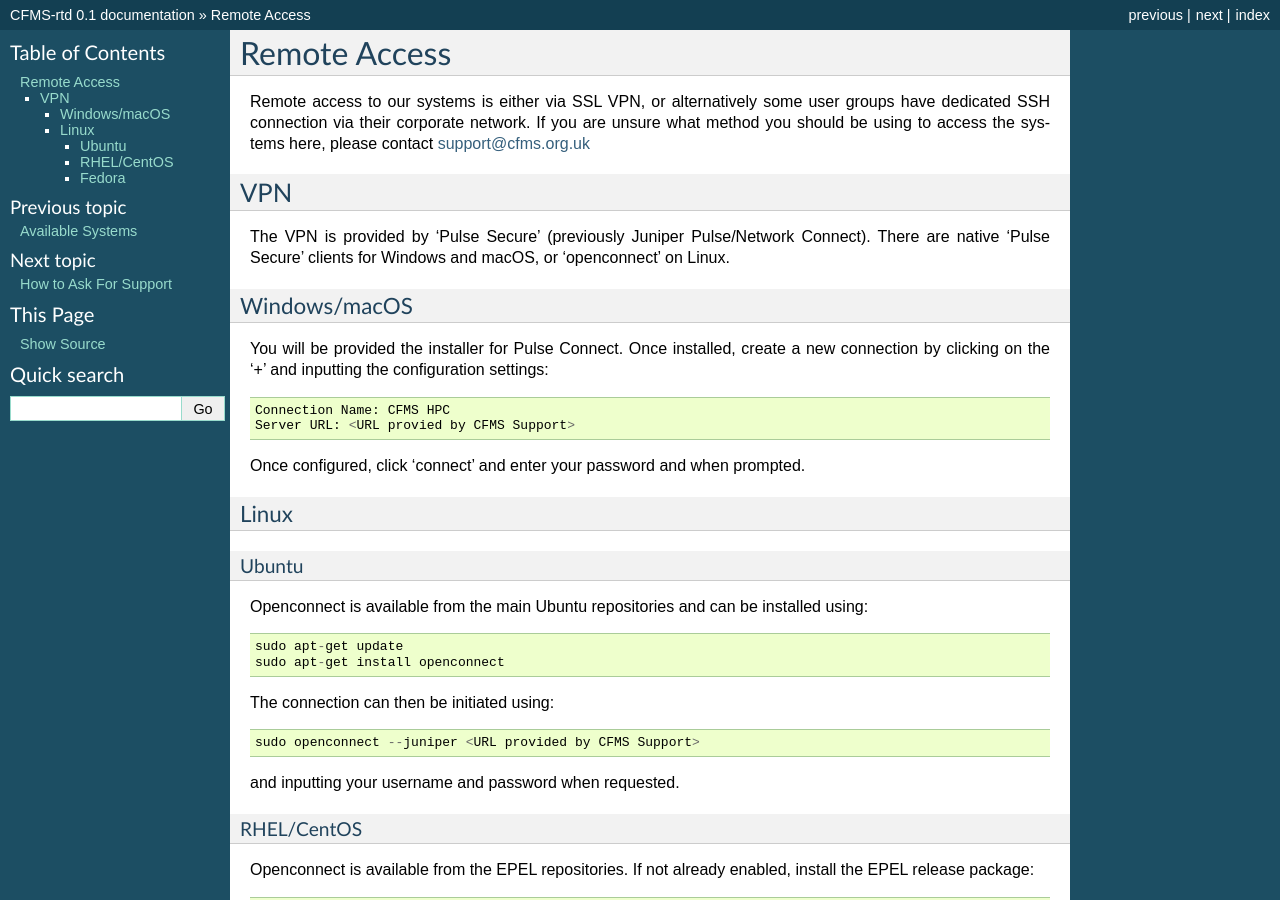
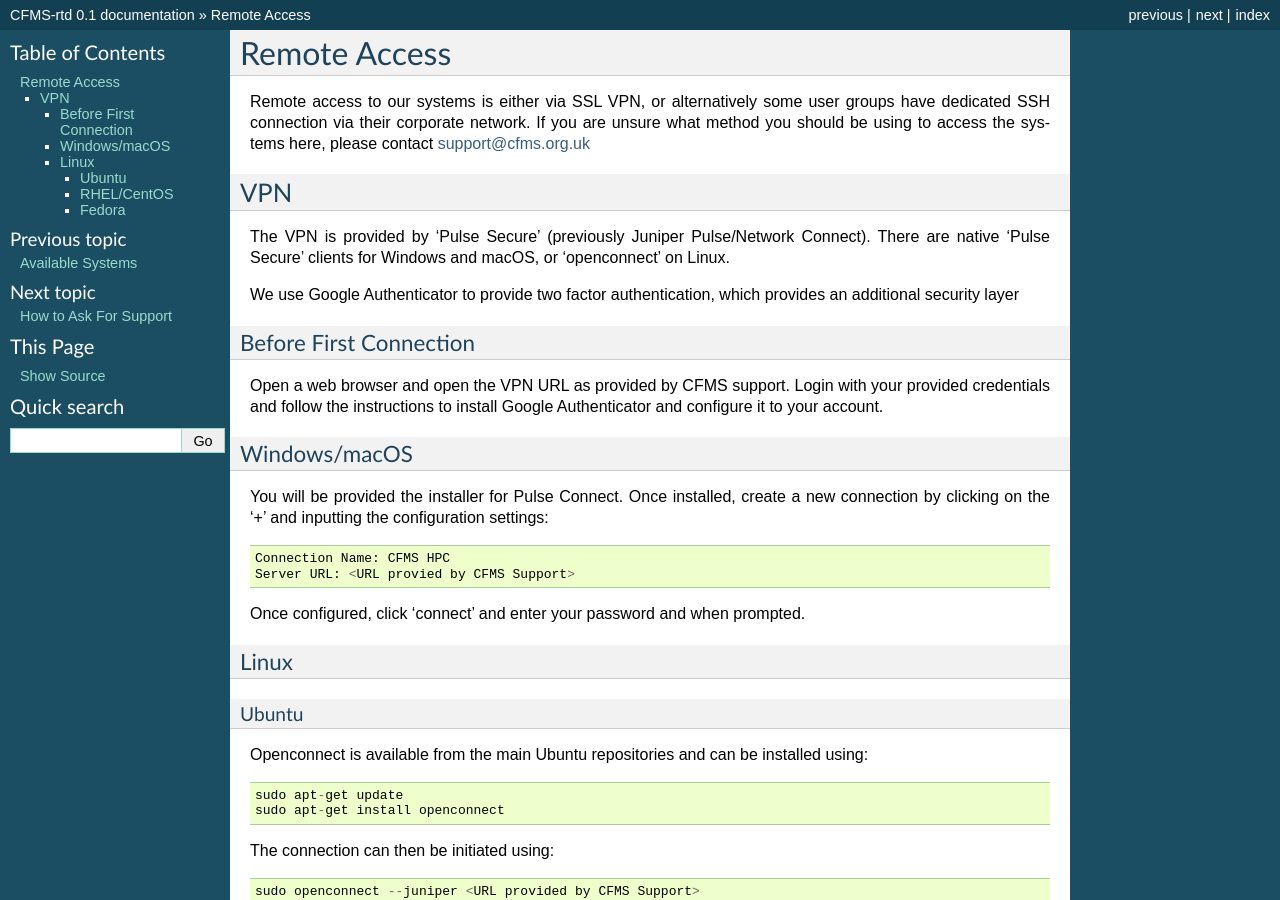
Before and after one commit to CFMS/cfms-rtd, a Sphinx documentation site: the page built from docs/remoteaccess.rst, in a window 1280 px wide and 900 px high. Built offline with Sphinx 7.4.7, drawn with Linux system fonts in a browser that asks for light colours; pages that are not in the unit, such as notebooks, are missing from menus.

Commit message:
new 'before you connect' section

```diff
--- a/docs/remoteaccess.rst
+++ b/docs/remoteaccess.rst
@@ -10,8 +10,16 @@ be using to access the systems here, please contact support@cfms.org.uk
 VPN
 ---
 
-The VPN is provided by 'Pulse Secure' (previously Juniper Pulse/Network Connect).   There are native
-'Pulse Secure' clients for Windows and macOS, or 'openconnect' on Linux.
+The VPN is provided by 'Pulse Secure' (previously Juniper Pulse/Network Connect).
+There are native 'Pulse Secure' clients for Windows and macOS, or 'openconnect' on Linux.
+
+We use Google Authenticator to provide two factor authentication, which provides an additional security layer
+
+Before First Connection
+=======================
+
+Open a web browser and open the VPN URL as provided by CFMS support.  Login with your provided credentials and
+follow the instructions to install Google Authenticator and configure it to your account.
 
 Windows/macOS
 =============
```
